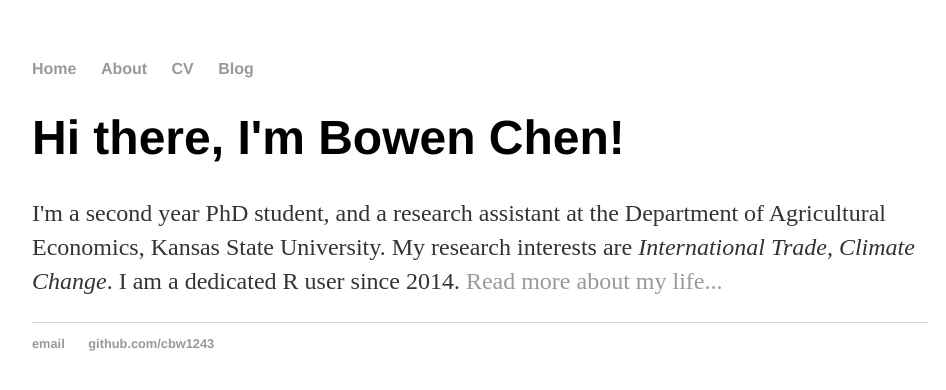
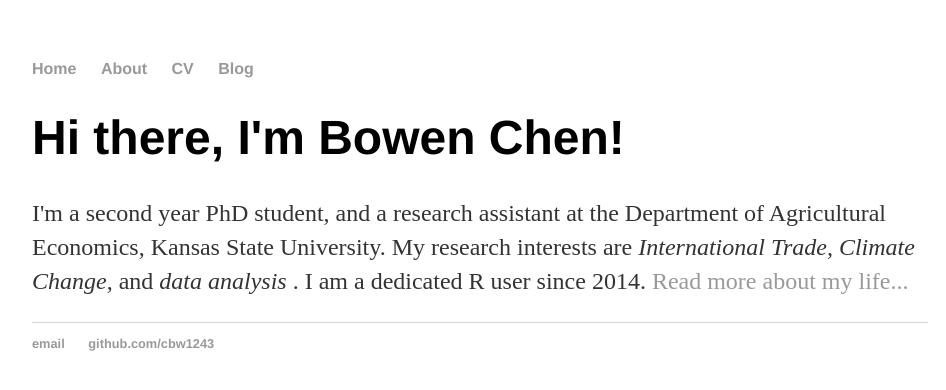
Before and after one commit to cbw1243/bwchen.github.io, a Jekyll site: the page built from index.html, in a window 1280 px wide. Shown: the top 390 px of the page, without its empty margins (160-1106 px from the left). Built offline with Jekyll 4.4.1, drawn with Linux system fonts in a browser that asks for light colours.

Commit message:
Update index.html

```diff
--- a/index.html
+++ b/index.html
@@ -5,5 +5,5 @@ title: Bowen Chen
 <div class="blurb">
    <h1>Hi there, I'm Bowen Chen!</h1>
 <p>I'm a second year PhD student, and a research assistant at the Department of Agricultural Economics, Kansas State University.
-   My research interests are <em>International Trade, Climate Change</em>. I am a dedicated R user since 2014. <a href="/about">Read more about my life...</a></p>
+   My research interests are <em>International Trade, Climate Change</em>, and <em> data analysis </em>. I am a dedicated R user since 2014. <a href="/about">Read more about my life...</a></p>
   </div><!-- /.blurb -->
```
